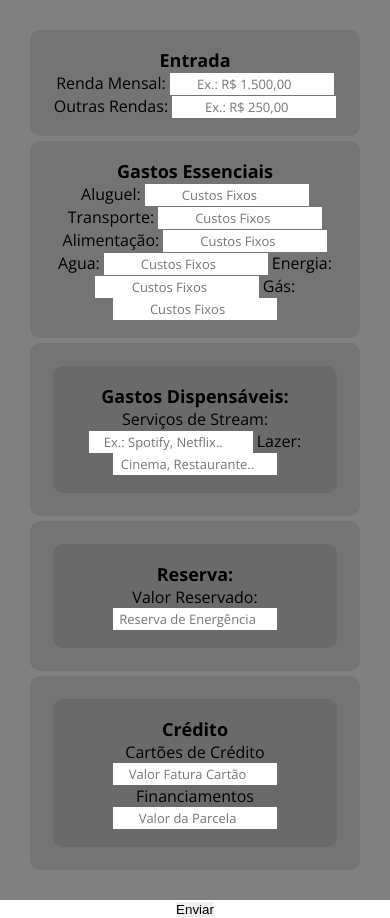
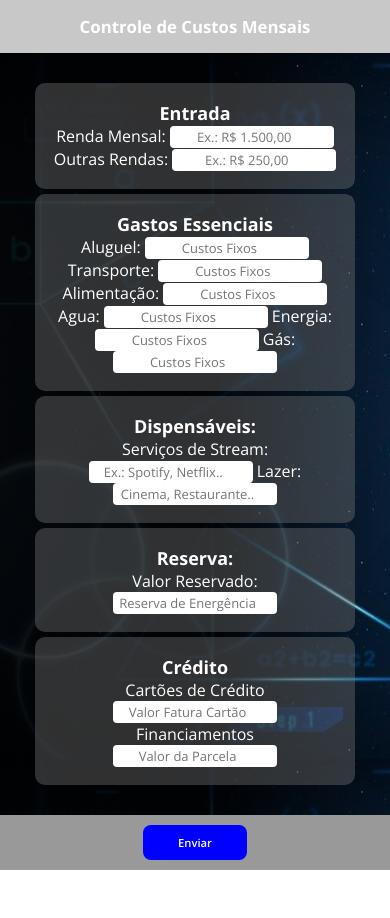
Before and after one commit to felip-araujo/study-nodejs, a plain HTML site: page side-project/index.html in a window 390 px wide. After the commit the page ends 870 px from the top, so only its background shows below. Drawn offline with nearby package versions, Linux system fonts and the light colour scheme.

Commit message:
controle de despesas com lógica básica css mobile e logica praticamente finalizados

```diff
--- a/side-project/css/mobile.css
+++ b/side-project/css/mobile.css
@@ -9,6 +9,8 @@
 }
 
 #captar-renda{
+    background-image: linear-gradient(to right, rgba(0,0,0, 0.9) 55%, rgba(0,0,0,0)), url(/side-project/mathematical-geometric-background-vector-gradient-blue-education-remix_53876-114100.jpg);
+    /* background-image: linear-gradient(to bottom,  gray, rgba(0, 246, 193, 0.141)); */
     background-color: gray;
     padding: 25px;
     display: block
@@ -17,13 +19,16 @@
 
 #captar-gastos, #captar-gastos2, #captar-reserva, #captar-credito, #caderno{
     padding: 18px;
-    background-color: #4443;
-    margin: 5px;
+    background-color: #7776;
+    color: white;
+    margin-bottom: 15px;
+    margin: 5px 10px;
     border-radius: 10px;
     align-items: center;
     justify-content: center;
     text-align: center;
     justify-self: center;
+
 }
 
 h1 {
@@ -35,7 +40,7 @@ label {
     font-family: 'Open Sans', sans-serif;
     font-size: 13;
     padding: 0px;
-    border-radius: px;
+    border-radius: 0px;
     margin-top: 0px;
 }
 
@@ -45,4 +50,51 @@ input {
     padding: 2px;
     padding-left: 0px;
     padding-right: 0px;
+    border-radius: 4px;
 }
+
+#btn {
+    background-color: #999;
+    padding: 10px;
+    text-align: center;
+    justify-content: center;
+    align-content: center;
+    align-self: center;
+}
+button{
+    font-family: 'Open Sans', sans-serif;
+    font-weight: 600;
+    color: white;
+    font-size: 0.7rem;
+    background-color:  blue;
+    padding: 10px 35px;
+    margin-top: 0px;
+    border: none;
+    border-radius: 8px;
+}
+
+button:hover{
+    font-family: 'Open Sans', sans-serif;
+    font-weight: 600;
+    color: white;
+    font-size: 0.7rem;
+    background-color:  rgb(7, 99, 204);
+    padding: 10px 35px;
+    margin-top: 0px;
+    border: none;
+    border-radius: 8px;
+    transition: color, ease-in-out 0.2s;
+}
+
+
+#cbd{
+    background-color: #7776;
+    /* background-color: gray;  */
+    color: white;
+    font-family: 'Open Sans', sans-serif;
+    font-weight: bold;
+    font-size: 0.7rem;
+    padding-top: 0px;
+    padding: 15px;
+
+}
--- a/side-project/css/style.css
+++ b/side-project/css/style.css
@@ -7,10 +7,17 @@
     border: 0;
 }
 
+#cbd{
+    background-color: #555;
+    color: white;
+    font-family: 'Open Sans', sans-serif;
+    font-weight: 200;
+    font-size: 1.2rem;
+    padding: 15px;
+}
+
 #captar-renda{
-
-
-    padding: 160px;
+    padding-top: 75px;
     padding-left: 20px;
     padding-right: 20px;
     padding-bottom: 65px;
@@ -24,13 +31,11 @@
     justify-content: start;
     align-items:normal;
     text-align: start;
-
-
 }
 
 #captar-gastos, #captar-gastos2, #captar-reserva, #captar-credito, #caderno{
     padding: 18px;
-    background-color: #4443;
+    background-color: #7776;
     margin: 5px;
     border-radius: 10px;
     align-items: center;
@@ -90,6 +95,6 @@ button:hover{
 #GD,#GR,#GC{
     padding-top: 5px;
     padding-bottom: 5px;
-    margin-top: -32px;
+    margin-top: -8px;
     border-bottom: none;
 }
--- a/side-project/index.html
+++ b/side-project/index.html
@@ -10,6 +10,7 @@
     <title>Gastos Mensais</title>
 </head>
 <body>
+    <div id="cbd"><h2>Controle de Custos Mensais</h2></div>
     <div id="captar-renda">
                 <div id="caderno">
                     <form action="">
@@ -39,8 +40,8 @@
                 </div>
 
                 <div id="captar-gastos2">
-                    <form action="" id="captar-gastos2">
-                    <h1 id="GD">Gastos Dispensáveis:</h1>
+                    <form action="" id="">
+                    <h1 id="GD">Dispensáveis:</h1>
                     <label for="">Serviços de Stream: </label>
                     <input type="number" id="stream" placeholder="Ex.: Spotify, Netflix.." class="inp2">
                     <label for="">Lazer: </label>
@@ -48,7 +49,7 @@
                     </form>
                 </div>
                     <div id="captar-reserva">
-                    <form action="" id="captar-reserva">
+                    <form action="" id="">
                     <h1 id="GR">Reserva: </h1>
                     <label for="">Valor Reservado: </label>
                     <input type="number" placeholder="Reserva de Energência"class="inp2">
@@ -56,7 +57,7 @@
                 </div>
 
                 <div id="captar-credito">
-                <form action="" id="captar-credito">
+                <form action="" id="">
                 <h1 id="GC"> Crédito </h1>
                 <label for="">Cartões de Crédito</label>
                 <input type="number" placeholder="Valor Fatura Cartão" class="ipn2" id="cartao">
```
